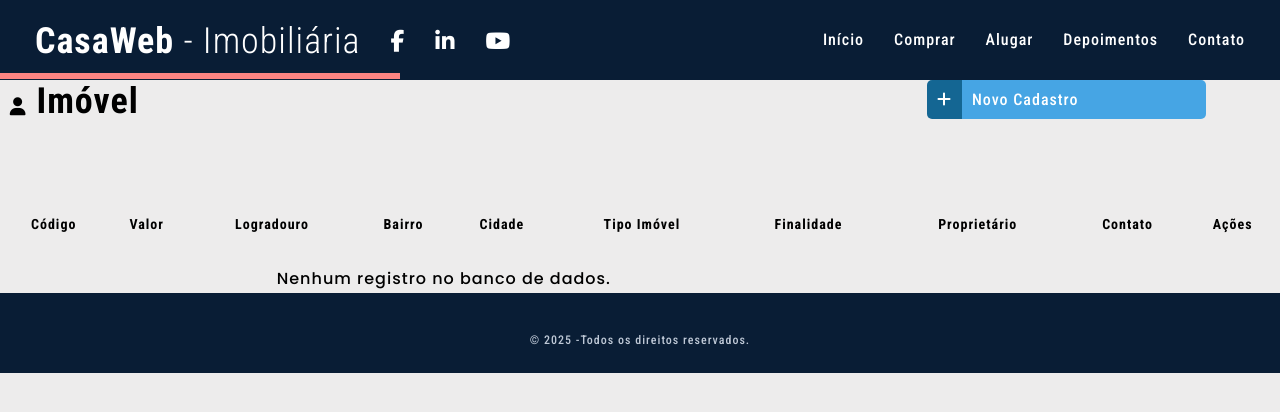
After one commit to alexclemente1985/Treinos_PHP, a PHP site: template projetoImob/src/views/painel/imovel/listar.php in a window 1280 px wide. The commit adds this page. Shown: the top 412 px of the page. Run offline with PHP 8.4, Linux system fonts and the light colour scheme; the template is opened without the code that fills it, so the values that code supplies are empty.

Commit message:
Projeto Imobiliária - Tela de Imóveis e criação de controller de Imóvel

```diff
--- a/projetoImob/src/models/Imovel.php
+++ b/projetoImob/src/models/Imovel.php
@@ -37,6 +37,7 @@ class Imovel{
         string $finalidade = '',
         string $proprietario = '')
     {
+        date_default_timezone_set('America/Sao_Paulo');
         $this->id = $id;
         $this->codigo = $codigo;
         $this->valor = $valor;
--- a/projetoImob/src/services/ImovelService.php
+++ b/projetoImob/src/services/ImovelService.php
@@ -14,7 +14,7 @@ class ImovelService{
     public function cadastrarImovel($dados, $imagem)
     {
         $this->imovel = new Imovel();
-        $dados['imagem'] = $imagem;
+        $dados['imagemcapa'] = $imagem;
         $dados['datacadastro'] = date('Y-m-d H:i:s', time());
 
         foreach($dados as $key=>$value){
@@ -28,7 +28,7 @@ class ImovelService{
     {
         $this->imovel = new Imovel();
         if (strlen($imagem) > 0) {
-            $dados['imagem'] = $imagem;
+            $dados['imagemcapa'] = $imagem;
         }
 
 
--- a/projetoImob/src/views/painel/components/menu.php
+++ b/projetoImob/src/views/painel/components/menu.php
@@ -13,7 +13,7 @@
                 </a>
             </li>
             <li class="mg-b-2 pd-b-1">
-                <a href="http://" class="fonte14 fnc-cinza">
+                <a href="index.php?controller=ImovelController&method=listar" class="fonte14 fnc-cinza">
                     <i class="fa-solid fa-city fonte18 mg-r-1"></i>Imóvel
                 </a>
             </li>
--- /dev/null
+++ b/projetoImob/src/views/painel/imovel/listar.php
@@ -0,0 +1,87 @@
+<div class="wd-100">
+    <div class="box-8">
+        <h2><i class="fa-solid fa-user fonte18 mg-r-1"></i>Imóvel</h2>
+    </div>
+    <div class="box-4 flex justify-center item-centro">
+        <div class="radius-start wd-30 bg-azul-escuro pd-10 fnc-branco fonte16">
+            <i class="fa-solid fa-plus"></i>
+        </div>
+        <div class="radius-end wd-60 bg-azul pd-10 fnc-branco fonte16">
+            <a class="fnc-branco" href="index.php?controller=ImovelController&method=index">Novo Cadastro</a>
+        </div>
+    </div>
+</div>
+<div class="limpar"></div>
+<table class="grid wd-100 mg-t-8">
+    <thead>
+        <tr>
+            <th class="fonte14 espaco-letra fw-bold">Código</th>
+            <th class="fonte14 espaco-letra fw-bold">Valor</th>
+            <th class="fonte14 espaco-letra fw-bold">Logradouro</th>
+            <th class="fonte14 espaco-letra fw-bold">Bairro</th>
+            <th class="fonte14 espaco-letra fw-bold">Cidade</th>
+            <th class="fonte14 espaco-letra fw-bold">Tipo Imóvel</th>
+            <th class="fonte14 espaco-letra fw-bold">Finalidade</th>
+            <th class="fonte14 espaco-letra fw-bold">Proprietário</th>
+            <th class="fonte14 espaco-letra fw-bold">Contato</th>
+            <th class="fonte14 espaco-letra fw-bold">Ações</th>
+        </tr>
+    </thead>
+    <tbody>
+        <?php
+        if (isset($imoveis) && count($imoveis) > 0):
+            foreach ($imoveis as $im):
+        ?>
+                <!--Chamar o atributo como o banco de dados está retornando-->
+                <tr class="zebra">
+                    <td class="fonte14 espaco-letra fw-300 txt-c"><?= $formatter->dateTimeFormatter($im->DATACADASTRO); ?></td>
+                    <td class="fonte14 espaco-letra fw-300 txt-c"><?= $im->VALOR; ?></td>
+                    <td class="fonte14 espaco-letra fw-300 txt-c"><?= $im->LOGRADOURO; ?></td>
+                    <td class="fonte14 espaco-letra fw-300 txt-c"><?= $im->BAIRRO; ?></td>
+                    <td class="fonte14 espaco-letra fw-300 txt-c"><?= $im->CIDADE; ?></td>
+                    <td class="fonte14 espaco-letra fw-300 txt-c">
+                        <?
+                        foreach($tipoImovel as $ti):
+                            if($im->TIPOIMOVEL == $ti->getId()): echo $ti->getDescricao();
+                            endif;
+                        endforeach;
+                        ?>
+                    </td>
+                    <td class="fonte14 espaco-letra fw-300 txt-c">
+                        <?
+                        foreach($finalidade as $fin):
+                            if($im->FINALIDADE == $fin->getId()): echo $fin->getDescricao();
+                            endif;
+                        endforeach;
+                        ?>
+                    </td>
+                    <td class="fonte14 espaco-letra fw-300 txt-c">
+                        <?
+                        foreach($proprietario as $p):
+                            if($im->PROPRIETARIO == $p->getId()): echo $p->getNome();
+                            endif;
+                        endforeach;
+                        ?>
+                    </td>
+                    <td class="fonte14 espaco-letra fw-300 txt-c"><?= $im->CONTATO; ?></td>
+                    </td>
+                    <td class="flex justify-center item-centro">
+                        <a href="index.php?controller=ImovelController&method=deletar&id=<?= $im->ID; ?>">
+                            <i class="fa-solid fa-trash fonte14 mg-r-2 fnc-preto-azulado"></i>
+                        </a>
+                        <a href="index.php?controller=ImovelController&method=index&id=<?= $im->ID; ?>">
+                            <i class="fa-solid fa-pen fonte14 fnc-azul"></i>
+                        </a>
+
+
+                    </td>
+                </tr>
+            <?php endforeach;
+        else: ?>
+            <td colspan="7" class="pd-t-2">
+                <h2 class="txt-c fonte16 poppins-medium">Nenhum registro no banco de dados.</h2>
+            </td>
+        <?php endif; ?>
+    </tbody>
+    <tfoot></tfoot>
+</table>
```
Also changed, not shown: projetoImob/src/controllers/ImovelController.php (+115 -1 lines), projetoImob/src/models/DAO/FinalidadeDAO.php (added, +9 -0 lines), projetoImob/src/models/DAO/TipoImovelDAO.php (added, +9 -0 lines), projetoImob/src/models/Finalidade.php (added, +28 -0 lines), projetoImob/src/models/TipoImovel.php (added, +28 -0 lines).
